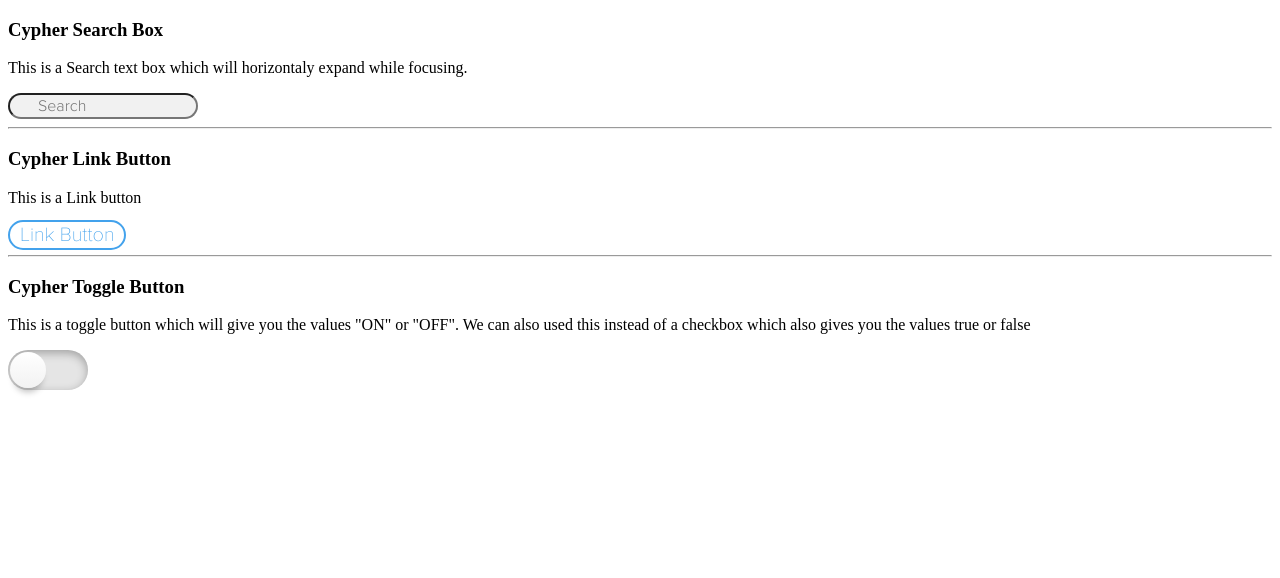
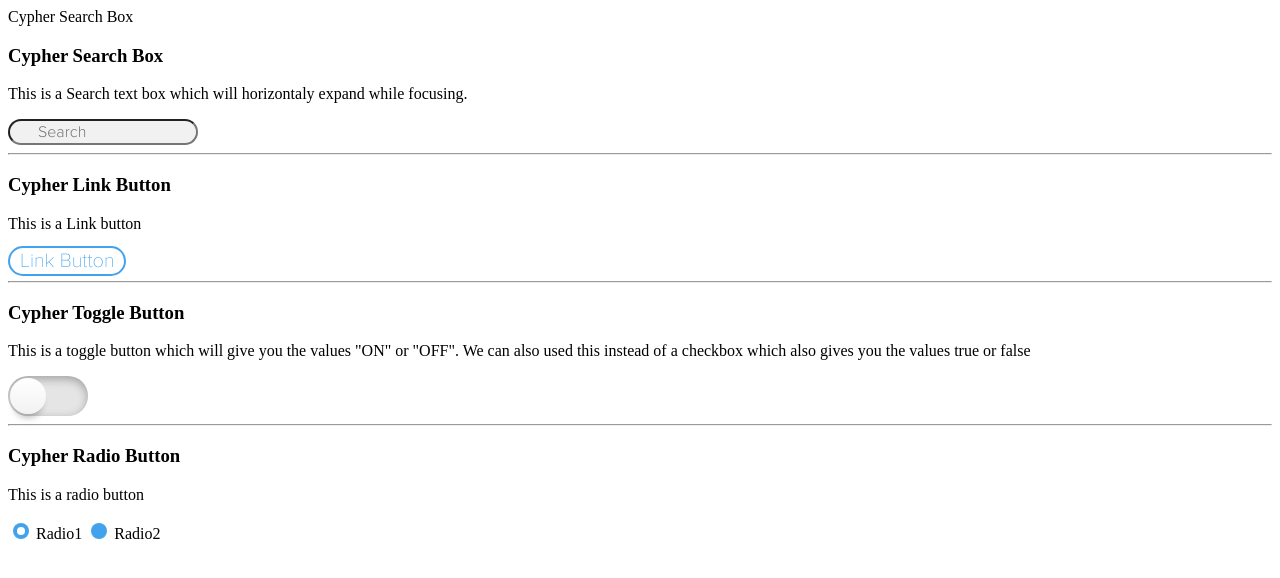
Before and after one commit to JijoCeetus/projectxstyle, a plain HTML site: page index.html in a window 1280 px wide. Drawn offline with Linux system fonts and the light colour scheme.

Commit message:
added the radio buttons

```diff
--- a/index.html
+++ b/index.html
@@ -5,14 +5,14 @@
     <link rel="stylesheet" href="./proximanova.css" />
 </head>
 <body>
-     <!-- Cypher Search Box-->
+      Cypher Search Box
     <h3>Cypher Search Box</h3>
     <p>This is a Search text box which will horizontaly expand while focusing.</p>
     <input type="text" id="cyph_search" placeholder="Search" />
 
     <hr>
-    <!-- Cypher Link Button-->
-    <h3>Cypher Link Button</h3>
+      <!--Cypher Link Button-->
+   <h3>Cypher Link Button</h3>
     <p>This is a Link button</p>
     <a href="#" id="cyph_linkbtn">Link Button</a>
 
@@ -25,6 +25,13 @@
         <input type="checkbox" id="switch"/>
         <div id="switch-btn"></div>
     </label>
+    <hr>
+    <!-- Cypher Radio Button-->
+    <h3>Cypher Radio Button</h3>
+    <p>This is a radio button</p>
+
+    <input type="radio" class="cyph_radio" name="myradio1" checked="checked" /> Radio1
+    <input type="radio" class="cyph_radio" name="myradio1" /> Radio2
 
 
 </body>
--- a/master.css
+++ b/master.css
@@ -71,3 +71,21 @@ input[type=checkbox]:checked +
  #switch-btn{
      background:#5BB234;
 }
+.cyph_radio{
+  -webkit-appearance:none;
+  content:'';
+  width:16px;
+  height:16px;
+  background-color:#43A2EC;
+  border-radius:50%;
+  outline:none;
+}
+.cyph_radio:checked:after{
+  content:'';
+  background-color:#fff;
+  width:50%;
+  height:50%;
+  display:block;
+  margin:25%;
+  border-radius:50%;
+}
```
